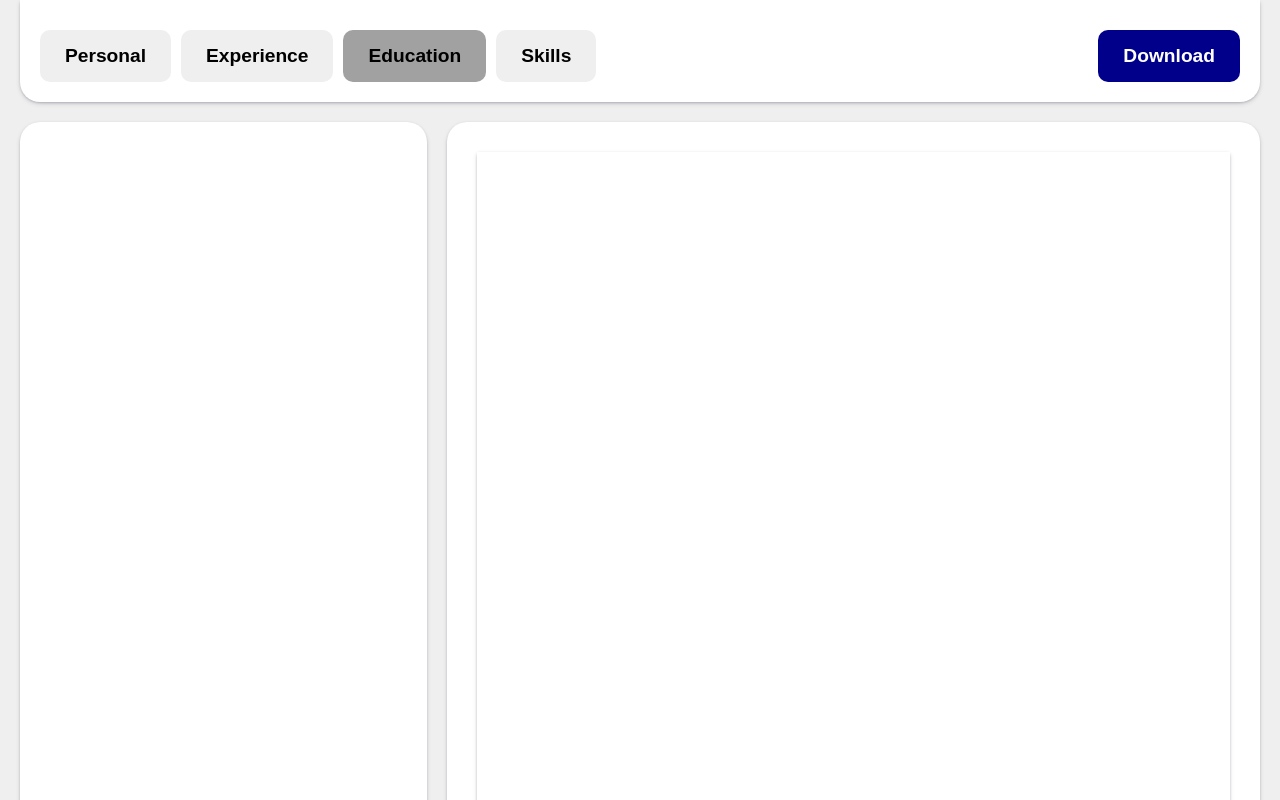
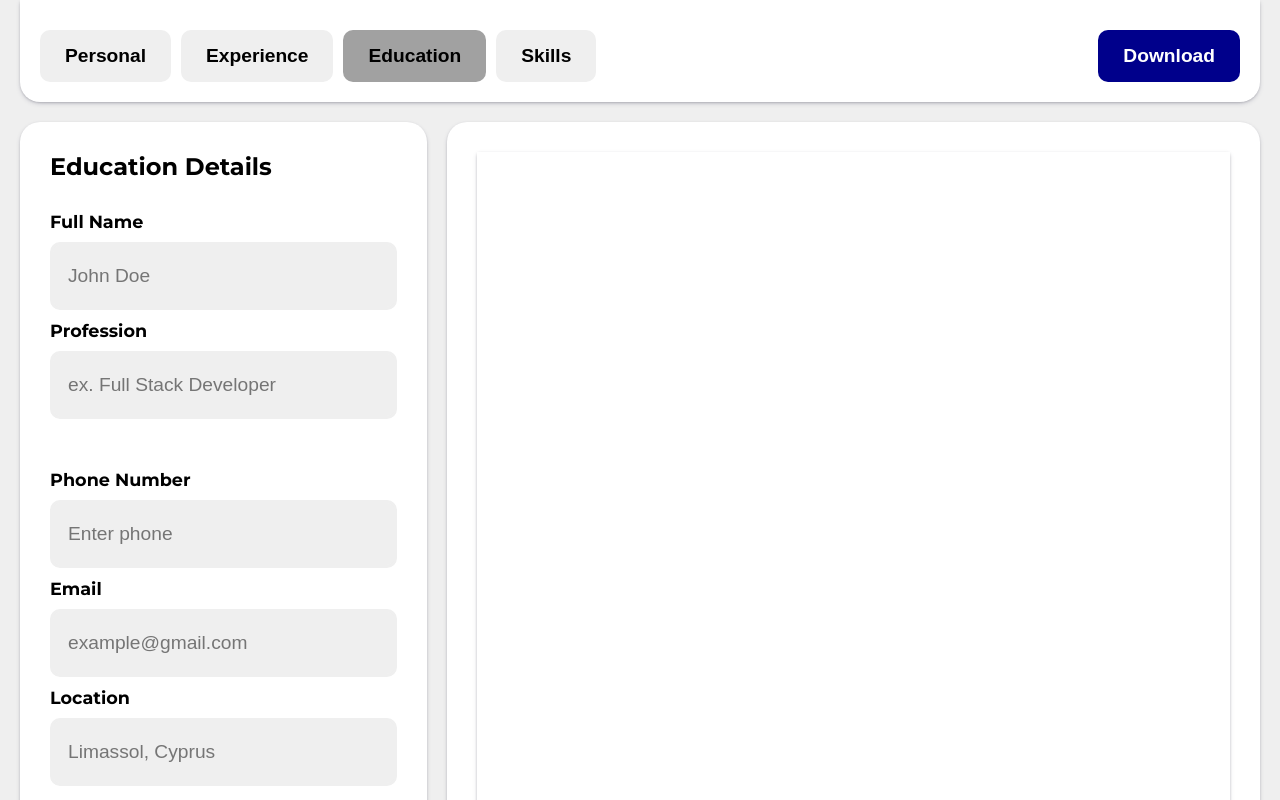
Before and after one commit to ArtemiiHH/cv-builder, a React (Vite) app: page / in a window 1280 px wide. Both pictures are taken after a click on the button "Education". Shown: the top 800 px of the page. Built offline with nearby package versions, Linux system fonts and the light colour scheme.

Commit message:
Add return to tabs (fix bug)

```diff
--- a/src/components/Editor.jsx
+++ b/src/components/Editor.jsx
@@ -28,7 +28,5 @@ export default function Editor({ activeTab }) {
         <SkillsTab></SkillsTab>
       </div>
     );
-  } else {
-    return <div className="editor-window"></div>;
   }
 }
--- a/src/components/EducationTab.jsx
+++ b/src/components/EducationTab.jsx
@@ -1,6 +1,7 @@
 export default function EducationTab() {
+  return (
     <>
-    <h1>Work Experience</h1>
+      <h1>Education Details</h1>
       <form>
         <div className="input-group">
           {/* Full Name */}
@@ -41,5 +42,6 @@ export default function EducationTab() {
           </div>
         </div>
       </form>
-  </>;
+    </>
+  );
 }
--- a/src/components/ExperienceTab.jsx
+++ b/src/components/ExperienceTab.jsx
@@ -1,4 +1,5 @@
 export default function ExperienceTab() {
+  return (
     <>
       <h1>Work Experience</h1>
       <form>
@@ -41,5 +42,6 @@ export default function ExperienceTab() {
           </div>
         </div>
       </form>
-  </>;
+    </>
+  );
 }
--- a/src/components/SkillsTab.jsx
+++ b/src/components/SkillsTab.jsx
@@ -1,6 +1,7 @@
 export default function SkillsTab() {
+  return (
     <>
-    <h1>Work Experience</h1>
+      <h1>Skills</h1>
       <form>
         <div className="input-group">
           {/* Full Name */}
@@ -41,5 +42,6 @@ export default function SkillsTab() {
           </div>
         </div>
       </form>
-  </>;
+    </>
+  );
 }
```
Lines whose indentation alone changed are shown as unchanged.
